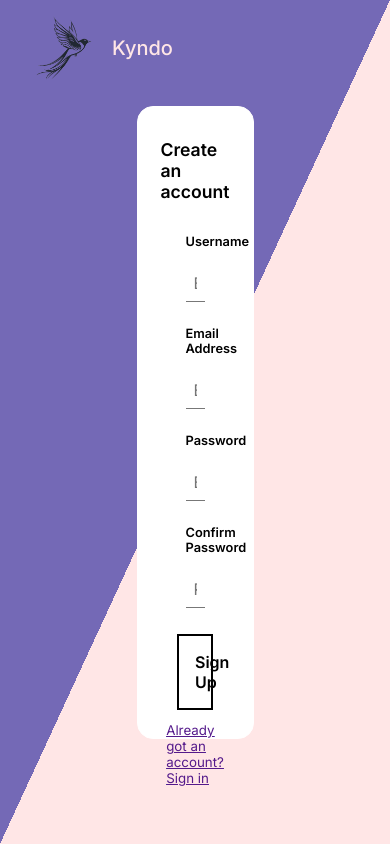
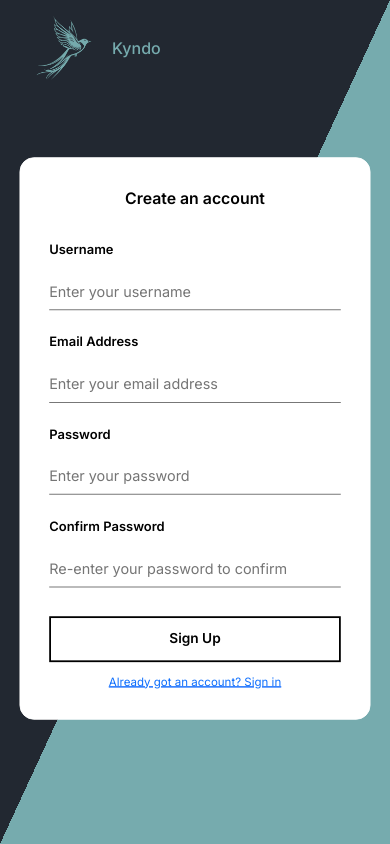
Before and after one commit to amit-vis/kyndo, a React (Create React App) app in the folder client/: page /signup in a window 390 px wide. Built offline with nearby package versions, Linux system fonts and the light colour scheme.

Commit message:
updated css in student sign in

```diff
--- a/client/public/index.html
+++ b/client/public/index.html
@@ -10,6 +10,11 @@
       content="Web site created using create-react-app"
     />
     <link rel="apple-touch-icon" href="%PUBLIC_URL%/logo192.png" />
+    <!-- fontawesome -->
+    <script src="https://kit.fontawesome.com/a73b2faf6e.js" crossorigin="anonymous"></script>
+    <!-- bootstrap -->
+    <link href="https://cdn.jsdelivr.net/npm/bootstrap@5.3.3/dist/css/bootstrap.min.css" rel="stylesheet" integrity="sha384-QWTKZyjpPEjISv5WaRU9OFeRpok6YctnYmDr5pNlyT2bRjXh0JMhjY6hW+ALEwIH" crossorigin="anonymous">
+    <script src="https://cdn.jsdelivr.net/npm/bootstrap@5.3.3/dist/js/bootstrap.bundle.min.js" integrity="sha384-YvpcrYf0tY3lHB60NNkmXc5s9fDVZLESaAA55NDzOxhy9GkcIdslK1eN7N6jIeHz" crossorigin="anonymous"></script>
     <!--
       manifest.json provides metadata used when your web app is installed on a
       user's mobile device or desktop. See https://developers.google.com/web/fundamentals/web-app-manifest/
--- a/client/src/App.css
+++ b/client/src/App.css
@@ -37,3 +37,43 @@ body {
   color: #000;
   font-family: var(--inter);
 }
+
+ul {
+  list-style: none;
+}
+
+.navbar {
+  color: var(--turquoise);
+  display: flex;
+  justify-content: space-between;
+  padding: 1rem 2rem;
+}
+
+.logo {
+  display: flex;
+  gap: 1rem;
+  align-items: center;
+  font-weight: 600;
+}
+
+.navbar img {
+  width: 3rem;
+}
+
+
+.right-nav {
+  display: flex;
+  align-items: center;
+}
+
+.right-nav ul {
+  display: flex;
+  align-items: center;
+  gap: 1rem;
+  font-weight: 500;
+}
+
+.right-nav img {
+  width: 1.75rem;
+  margin-left: 1rem;
+}
--- a/client/src/App.js
+++ b/client/src/App.js
@@ -1,13 +1,17 @@
 import {BrowserRouter as Router, Routes, Route} from 'react-router-dom';
 import './App.css';
 import SignUp from './Components/SignUp/signup';
+import Homepage from './Components/Homepage';
+import SigninStudent from './Components/SignIn-Student/signin-student';
 
 function App() {
   return (
     <>
       <Router>
         <Routes>
+          <Route path='/' element={<Homepage />} />
           <Route path="/signup" element={<SignUp />} />
+          <Route path="/student-signin" element={<SigninStudent />} />
         </Routes>
       </Router>
     </>
--- /dev/null
+++ b/client/src/Components/Homepage.jsx
@@ -0,0 +1,10 @@
+import React from "react";
+import Navbar from "./Navbar";
+
+export default function Homepage() {
+    return (
+        <>
+        <Navbar />
+        </>
+    )
+}
--- /dev/null
+++ b/client/src/Components/Navbar.jsx
@@ -0,0 +1,47 @@
+import React from "react";
+import {Link} from 'react-router-dom';
+import logo from '../assets/kyndo-light.png';
+import login from '../assets/login.png';
+
+export default function Navbar() {
+    return (
+        <>
+        <nav class="navbar navbar-expand-lg">
+            <div class="container-fluid">
+                <a class="navbar-brand" href="#">
+                    <div className="logo">
+                    <img src={logo} alt="" />
+                    <Link to='/' style={{
+                        textDecoration: 'none',
+                        color: 'inherit'
+                    }}><p className="brand-name">Kyndo</p></Link>
+                </div>
+                </a>
+                <button class="navbar-toggler" type="button" data-bs-toggle="collapse" data-bs-target="#navbarNav" aria-controls="navbarNav" aria-expanded="false" aria-label="Toggle navigation">
+                <span class="navbar-toggler-icon"></span>
+                </button>
+                <div class="collapse navbar-collapse" id="navbarNav">
+                    <ul class="navbar-nav">
+                        <li class="nav-item">
+                        <a class="nav-link active" aria-current="page" href="#">Home</a>
+                        </li>
+                        <li class="nav-item">
+                        <a class="nav-link" href="#">Features</a>
+                        </li>
+                    </ul>
+                </div>
+            </div>
+        </nav>
+        <div className="nav">
+
+            <div className="right-nav">
+                <ul>
+                    <li>Courses</li>
+                    {/* <li>About</li> */}
+                    <li><Link to='/user'><img src={login} alt="" /></Link></li>
+                </ul>
+            </div>
+        </div>
+        </>
+    )
+}
--- a/client/src/Components/SignIn-Student/signin-student.jsx
+++ b/client/src/Components/SignIn-Student/signin-student.jsx
@@ -1,21 +1,20 @@
-import './signin-student.css';
+import logo from '../../assets/kyndo-light.png';
 
 const SignInStudent = ()=>{
     return(
         <>
-        <div className="container">
-            <div className="navbar">
-                <div className="logo"></div>
+        <div className="fluid-container sign-container">
+            <div className="logo-div">
+                <img src={logo} alt="" className="logo" />
                 <div className="kyndo">Kyndo</div>
             </div>
+            <div className="main-form">
                 <div className="signup">
-                <div className="heading">
-                    <p>Sign in</p>
-                </div>
-                <div className="form">
-                    <div className="email">
+                    <p className='heading'>Sign in</p>
+                    <div className="sign-form">
+                        <div className="username">
                             <p className="t">Email Address</p>
-                        <input type="text" placeholder="Enter your email address" className="input-box"/>
+                            <input type="email" placeholder="Enter your email address" className="input-box"/>
                         </div>
                         <div className="password">
                             <p className="t">Password</p>
@@ -26,8 +25,9 @@ const SignInStudent = ()=>{
                     <div className="link">
                         <a href="">Don't have an account? Sign Up</a>
                     </div>
-                <div className="link2">
+                    <div className="link link-pass">
                         <a href="">Forgot Password</a>
+                    </div>
                 </div>
             </div>
         </div>
@@ -35,4 +35,4 @@ const SignInStudent = ()=>{
     )
 };
 
-export default SignInStudent();
+export default SignInStudent;
--- a/client/src/Components/SignUp/signup.css
+++ b/client/src/Components/SignUp/signup.css
@@ -11,13 +11,13 @@
   --inter: "Inter", sans-serif;
 }
 
-.container {
+.sign-container {
     position: absolute;
     width: 100%;
     height: 100vh;
-    background: linear-gradient(to bottom right, #7469B6 50%, #FFE6E6 50%);
+    background: linear-gradient(to bottom right, var(--dark-blue) 50%, var(--turquoise) 50%);
 }
-.navbar{
+.logo-div{
     padding: 1rem 2rem;
     position: absolute;
     top: 0;
@@ -29,7 +29,7 @@
     width: 4rem;
 }
 .kyndo{
-    color: #FFE6E6;
+    color: var(--turquoise);
     font-size: 1.25rem;
     font-weight: 500;
 }
@@ -41,7 +41,6 @@
 }
 .signup{
     width: 30%;
-    height: 75%;
     padding: 2rem 3rem;
     border: 1px solid white;
     background-color: white;
@@ -55,16 +54,16 @@
     font-weight: 600;
     font-size: 1.1rem;
 }
-.form{
-    height: 65%;
+.sign-form{
+    height: 70%;
     width: 100%;
-    margin-top: 2rem;
+    margin-top: 1rem;
 }
 .input-box{
     width: 100%;
-    margin-top: 1rem;
     font-size: 1rem;
     padding: .5rem;
+    padding-left: 0;
     border-top: transparent;
     border-left: transparent;
     border-right: transparent;
@@ -73,7 +72,7 @@
     font-family: var(--inter)
 }
 .t{
-    font-size: .8rem;
+    font-size: .9rem;
     font-weight: 600;
 }
 .email,.password,.re-password{
@@ -82,24 +81,95 @@
 .sign-up-button{
     width: 100%;
     margin-top: 2rem;
-    padding: 1rem;
+    padding: .75rem 1rem;
     border: 2px solid black;
     background: transparent;
     font-family: var(--inter);
     font-weight: 600;
-    font-size: 1rem;
+    font-size: .95rem;
 }
 .sign-up-button:hover {
-    background: var(--purple);
-    border-color: var(--purple);
-    color: var(--pink);
+    background: var(--dark-blue);
+    border-color: var(--dark-blue);
+    color: var(--turquoise);
     cursor: pointer;
 }
 .link{
-    font-size: smaller;
+    font-size: .8rem;
     display: flex;
     justify-content: center;
     text-decoration: underline;
     margin-top: .75rem;
     color: var(--blue);
+    text-align: center;
 }
+
+.link-pass {
+    margin-top: .25rem;
+}
+
+
+/* media */
+
+@media (max-width: 1280px) {
+    .signup {
+        width: 35%;
+    }
+}
+
+@media (max-width: 1024px) {
+    .signup {
+        transform: scale(1.4);
+        width: 45%;
+    }
+}
+
+@media (max-width: 1024px) and (max-height: 600px) {
+    .signup {
+        transform: scale(0.75);
+        width: 45%;
+    }
+}
+
+@media (max-width: 820px) {
+    .signup {
+        width: 55%;
+    }
+}
+
+@media (max-width: 768px) {
+    .signup {
+        transform: scale(1.3);
+    }
+}
+
+@media (max-width: 540px) {
+    .signup {
+        transform: scale(0.9);
+        width: 80%;
+        margin-top: 2rem;
+    }
+    .kyndo {
+        font-size: 1rem;
+    }
+}
+
+@media (max-width: 539px) {
+    .signup {
+        width: 100%;
+        padding: 2rem;
+    }
+}
+
+@media (max-width: 376px) {
+    .signup {
+        width: 100%;
+        padding: 2rem;
+    }
+    .logo-div {
+        padding-left: 1rem;
+    }
+    .logo {
+        width: 2rem;
+    }
+}
--- a/client/src/Components/SignUp/signup.jsx
+++ b/client/src/Components/SignUp/signup.jsx
@@ -1,20 +1,18 @@
 import './signup.css';
-import logo from '../../assets/kyndo-dark.png';
+import logo from '../../assets/kyndo-light.png';
 
  const SignUp = ()=>{
     return(
         <>
-        <div className="container">
-            <div className="navbar">
+        <div className="fluid-container sign-container">
+            <div className="logo-div">
                 <img src={logo} alt="" className="logo" />
                 <div className="kyndo">Kyndo</div>
             </div>
             <div className="main-form">
                 <div className="signup">
-                    <div className="heading">
-                        <p>Create an account</p>
-                    </div>
-                    <div className="form">
+                    <p className='heading'>Create an account</p>
+                    <div className="sign-form">
                         <div className="username">
                             <p className="t">Username</p>
                             <input type="text" placeholder="Enter your username" className="input-box"/>
```
Lines whose indentation alone changed are shown as unchanged.
